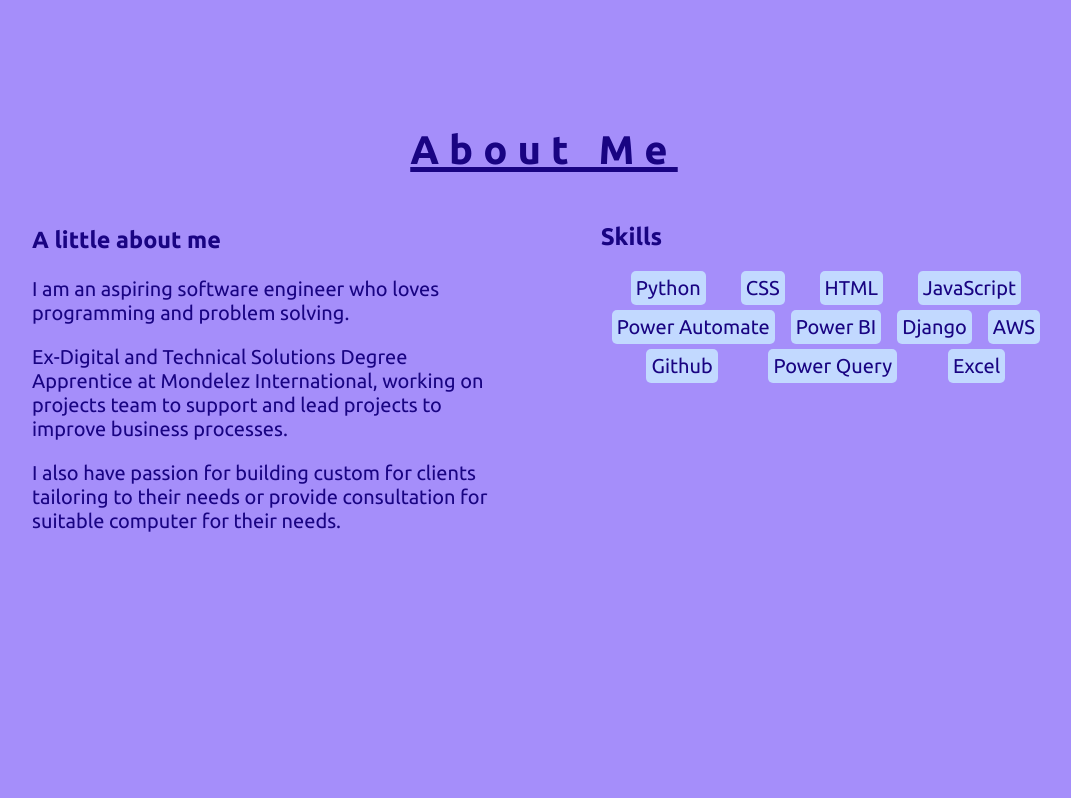
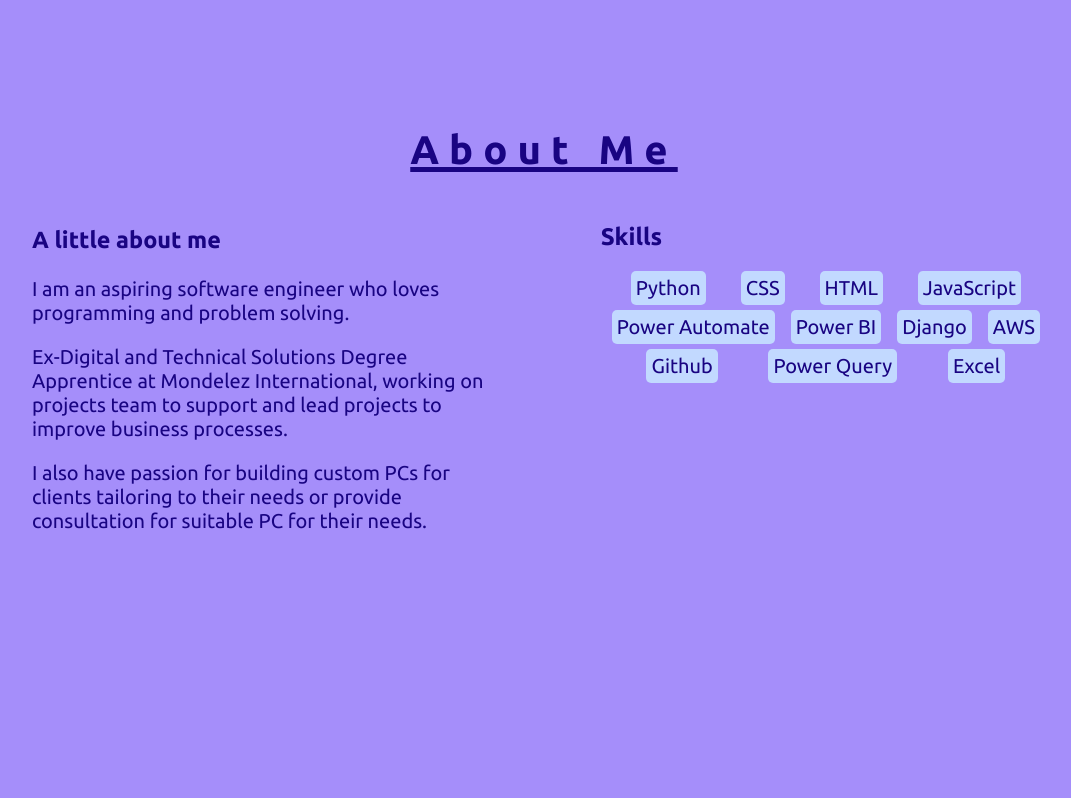
Before and after one commit to SajjadMollah/portfoliowebsite, a Django app: template my_website/my_website/templates/hello.html in a window 1280 px wide. Shown: the part 801-1599 px from the top of the page, without its empty margins (96-1167 px from the left). Run offline with Django 5.2, Linux system fonts and the light colour scheme; the template is opened without the code that fills it, so the values that code supplies are empty.

Commit message:
Update hello.html

```diff
--- a/my_website/my_website/templates/hello.html
+++ b/my_website/my_website/templates/hello.html
@@ -52,7 +52,7 @@
 
                     <p class="pfont">I am an aspiring software engineer who loves programming and problem solving.</p>
                     <p class="pfont">Ex-Digital and Technical Solutions Degree Apprentice at Mondelez International, working on projects team to support and lead projects to improve business processes.</p>
-                    <p class="pfont">I also have passion for building custom for clients tailoring to their needs or provide consultation for suitable computer for their needs.</p>
+                    <p class="pfont">I also have passion for building custom PCs for clients tailoring to their needs or provide consultation for suitable PC for their needs.</p>
 
 
 
```
